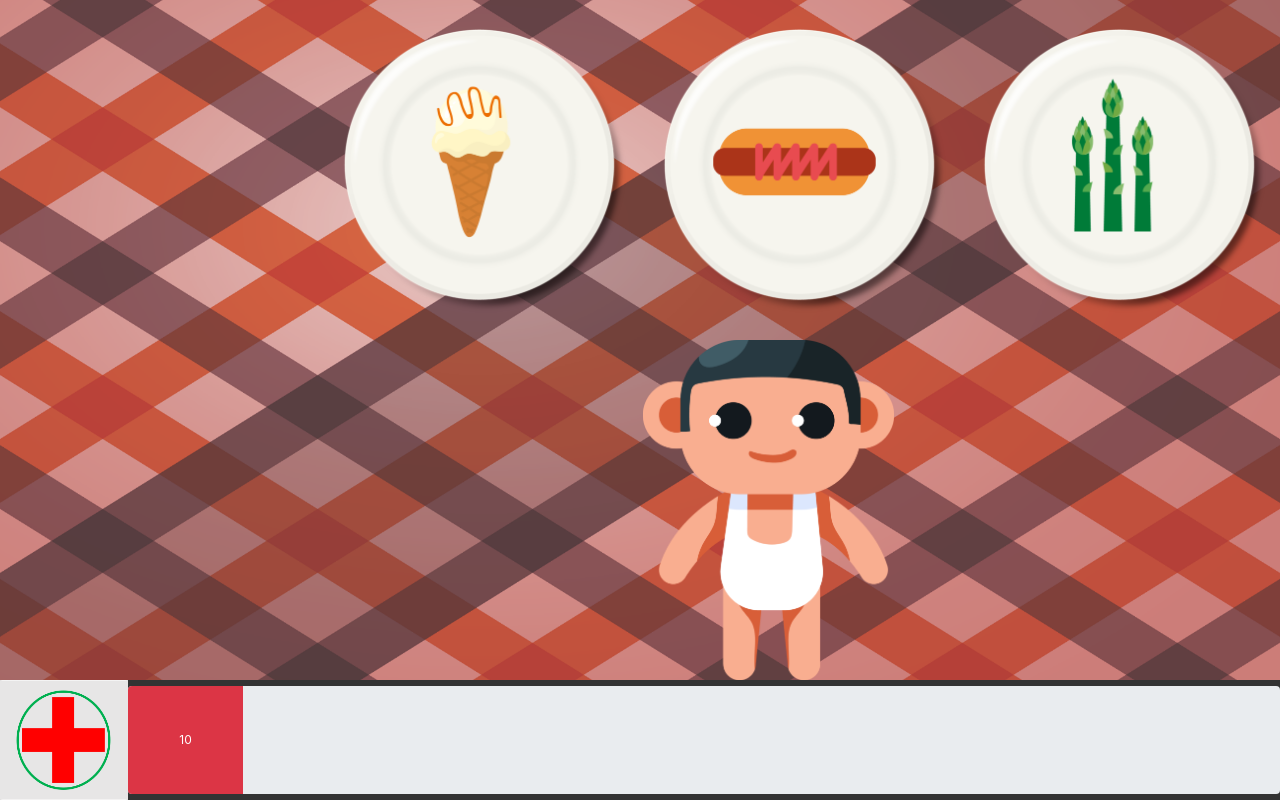
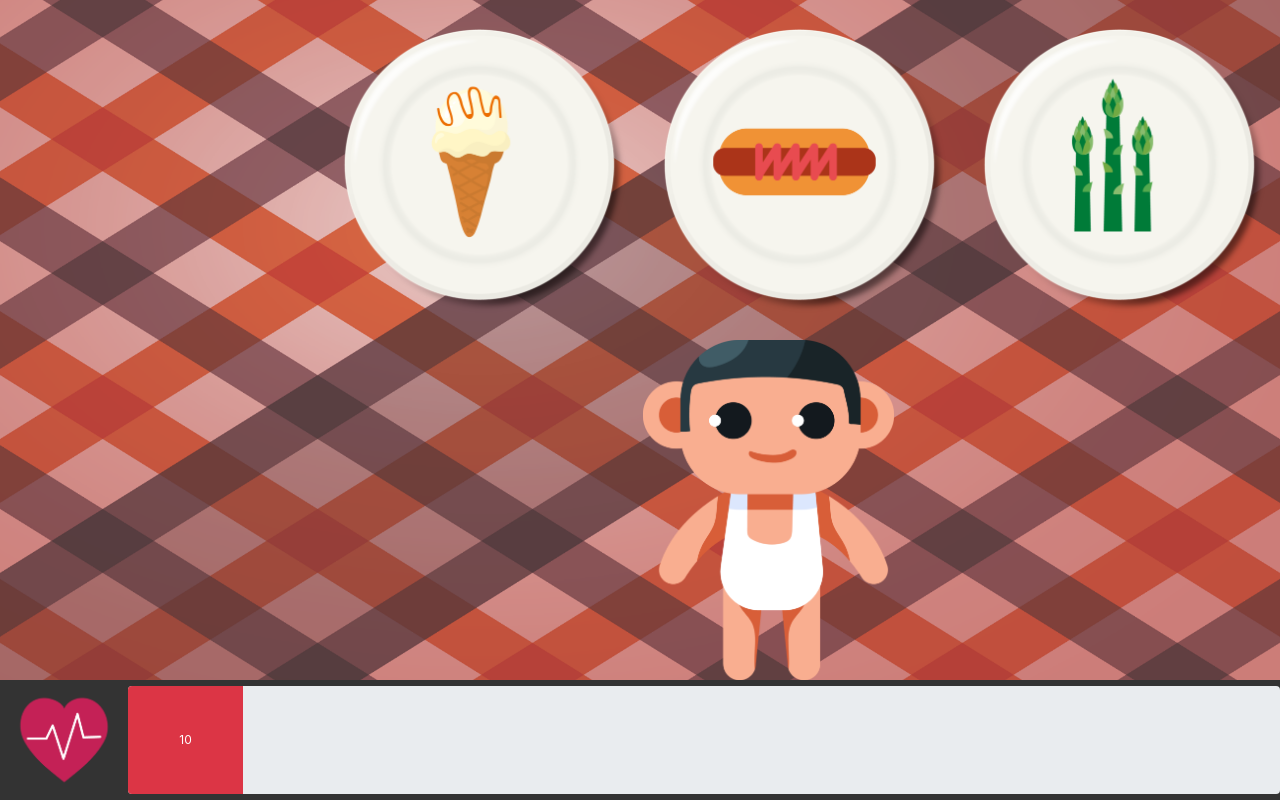
Before and after one commit to the-a-team-mp9/eat-healthy, a React app: page / in a window 1280 px wide. Built offline with nearby package versions, Linux system fonts and the light colour scheme.

Commit message:
changed health icon

```diff
--- a/css/style.css
+++ b/css/style.css
@@ -116,7 +116,7 @@
   background-color: #333;
 }
 .game-health{
-  background:url(../images/sprites/red_cross.png);
+  background:url(../images/sprites/Health_1_pixel_smaller.png);
   background-position: center;
   background-repeat: no-repeat;
   background-size: cover;
```
Also changed, not shown: images/sprites/Health_1_pixel_smaller.png (added).
